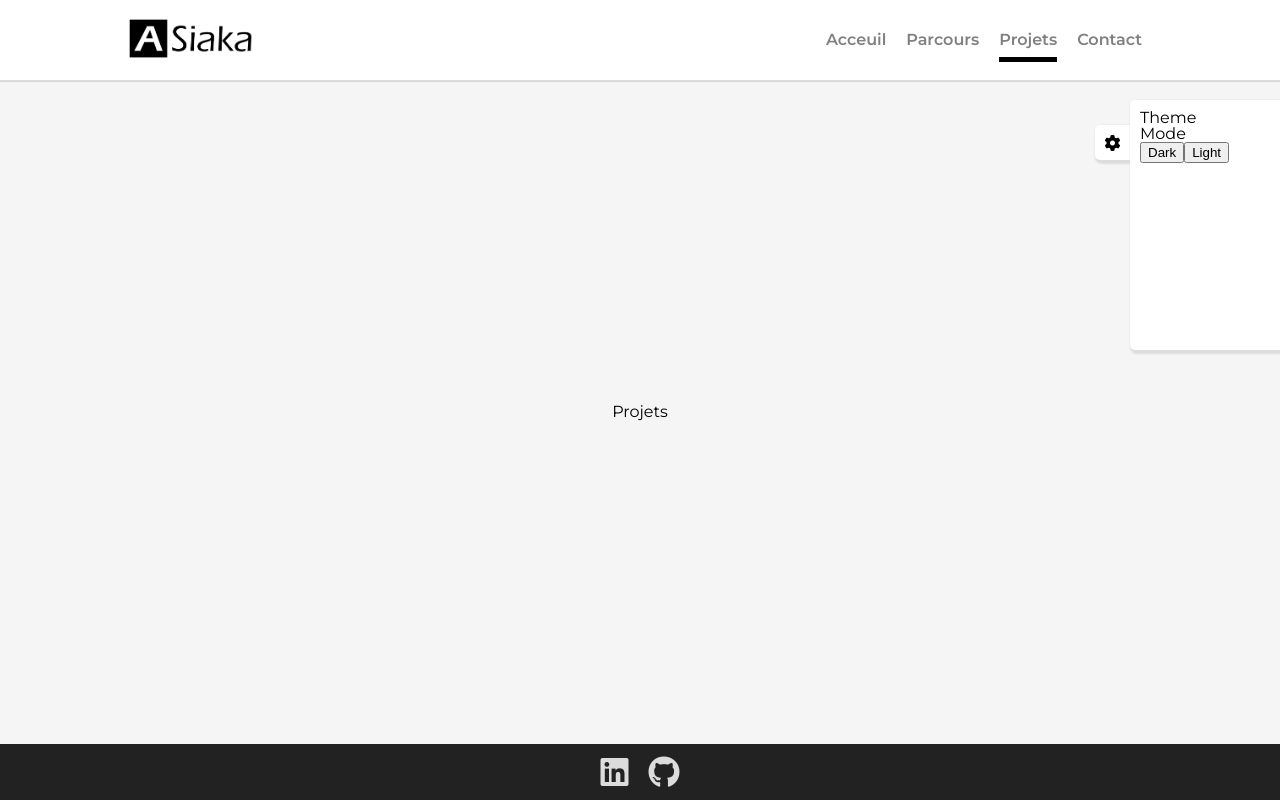
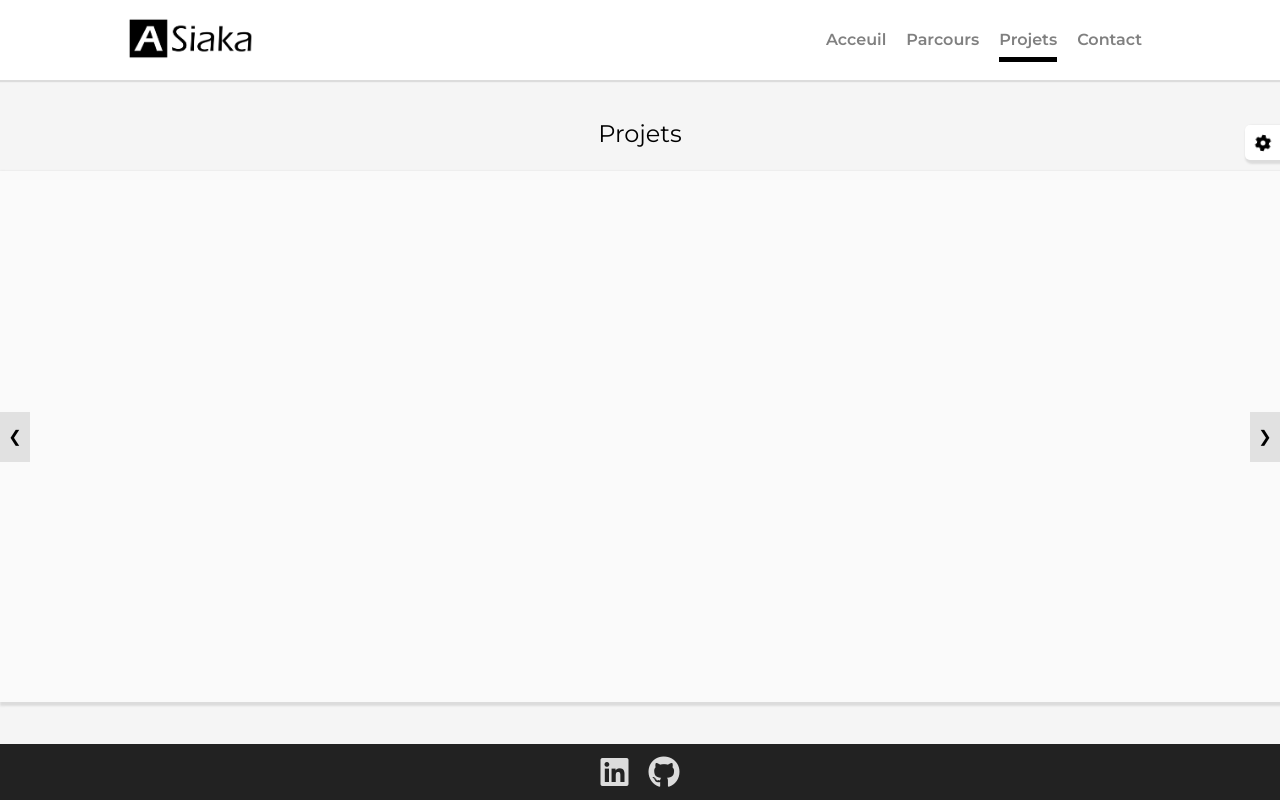
Before and after one commit to ASiaka/Portfolio, a React (Create React App) app: page /projets in a window 1280 px wide. Built offline with nearby package versions, Linux system fonts and the light colour scheme.

Commit message:
Projets + theme+

```diff
--- a/src/components/Projets/Projets.js
+++ b/src/components/Projets/Projets.js
@@ -3,10 +3,11 @@ import './projets.scss';
 function Projets() {
   return (
     <main className="projets-container">
-      <h1>Projets</h1>
-      {/* <div className="contact-content">
-
-      </div> */}
+      <h1 className="projets-title">Projets</h1>
+      <div className="projets-content">
+        <div className="slide-left slides">&#10094;</div>
+        <div className="slide-right slides">&#10095;</div>
+      </div>
     </main>
   );
 }
--- a/src/components/Projets/projets.scss
+++ b/src/components/Projets/projets.scss
@@ -3,4 +3,31 @@
   justify-content: center;
   align-items: center;
   height: 100%;
+  flex-direction: column;
+
+  .projets-title {
+    font-size: 1.5rem;
+  }
+
+  .projets-content {
+    width: 100%;
+    height: 80%;
+    background-color: rgba(255, 255, 255, 0.5);
+    box-shadow: 2px 2px 2px 2px gainsboro;
+    margin-top: 25px;
+    display: flex;
+    justify-content: space-between;
+    align-items: center;
+    position: relative;
+
+    .slides {
+      width: 30px;
+      height: 50px;
+      background-color: rgba(0, 0, 0, 0.1);
+      display: flex;
+      justify-content: center;
+      align-items: center;
+      cursor: pointer;
+    }
+  }
 }
--- a/src/components/Theme/Theme.js
+++ b/src/components/Theme/Theme.js
@@ -17,21 +17,21 @@ function Theme() {
   return (
     <div className="theme-container">
       <div className="theme-content">
-        <i
-          className="fa-solid fa-gear"
-          onClick={handleOpenSetting}
-        />
-        <div className={openSetting ? "theme-setting" : "theme-setting hidden"}>
+        <div className="icon-setting" onClick={handleOpenSetting}>
+          <i className="fa-solid fa-gear"/>
+        </div>
+        <div className={openSetting ? "theme-setting hidden" : "theme-setting"}>
           <p className="title-theme">Theme</p>
           <div className="colors">
             <div className="color black"/>
             <div className="color blue"/>
             <div className="color orange"/>
           </div>
+          <hr/>
           <p className="title-mode">Mode</p>
           <div className="mode">
-            <button className="dark">Dark</button>
-            <button className="light">Light</button>
+            <button className="btn-mode dark">Dark</button>
+            <button className="btn-mode light">Light</button>
           </div>
         </div>
       </div>
--- a/src/components/Theme/theme.scss
+++ b/src/components/Theme/theme.scss
@@ -10,7 +10,7 @@
   .theme-content {
     display: flex;
 
-    i {
+    .icon-setting {
       width: 35px;
       height: 35px;
       display: flex;
@@ -20,6 +20,20 @@
       border-radius: 5px 0 0 5px;
       background-color: white;
       margin-top: 25px;
+      cursor: pointer;
+
+      i {
+        animation: rotate-center infinite 1s linear;
+
+        @keyframes rotate-center {
+          from{
+            transform: rotate(360deg);
+            }
+            to{
+              transform: rotate(0deg);
+            }
+        }
+      }
 
       // &:hover {
       //   background-color: #222222;
@@ -34,6 +48,41 @@
       box-shadow: 2px 2px 2px 2px gainsboro;
       border-radius: 5px 0 0 5px;
       padding: 10px;
+
+      .colors {
+        display: flex;
+
+        .color {
+          width: 25px;
+          height: 25px;
+          border-radius: 5px;
+          margin: 10px 5px;
+          cursor: pointer;
+        }
+        .black {
+          background-color: black;
+        }
+        .blue {
+          background-color: blue;
+        }
+        .orange {
+          background-color: orange;
+        }
+      }
+      .mode {
+        .btn-mode {
+          margin: 10px 5px;
+          border-radius: 5px;
+        }
+        .dark {
+          color: white;
+          background-color: black;
+        }
+        .light {
+          color: black;
+          background-color: white;
+        }
+      }
     }
     .hidden {
       display: none;
```
